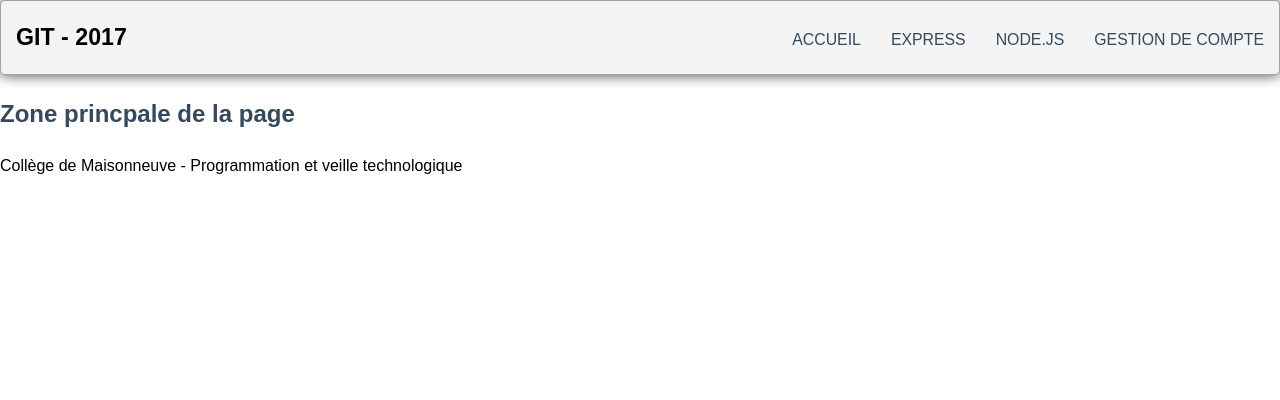
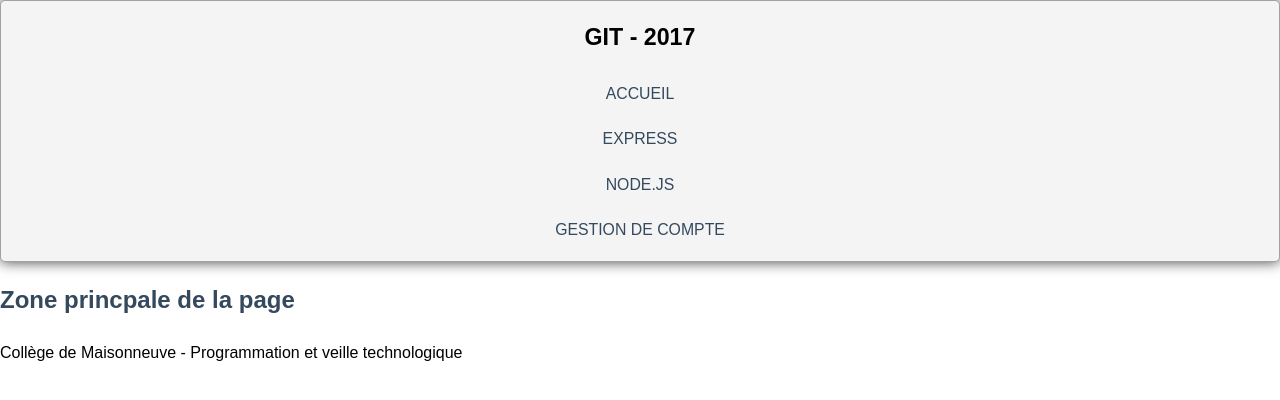
Before and after one commit to MathieuSchetagne/veille-node2, a plain HTML site: page index.htm in a window 1280 px wide. Drawn offline with Linux system fonts and the light colour scheme.

Commit message:
Création de style.less et création des shortcuts couleurs

```diff
--- a/style.less
+++ b/style.less
@@ -0,0 +1,59 @@
+@gris : #34495e;
+@noirShadow : rgba(0,0,0,0.75);
+@blanc :#f4f4f4;
+
+* {
+  box-sizing:border-box;
+}
+body {
+  font-family:'Montserrat', sans-serif;
+  line-height:1.6;
+  margin:0;
+  min-height:100vh;
+}
+ul {
+  margin:0;
+  padding:0;
+  list-style:none;
+}
+h2, h3 {
+  color:@gris;
+}
+a {
+  color:@gris;
+  text-decoration:none;
+}
+.logo {
+  margin:0;
+  font-size:1.45em;
+  padding:10px 15px;
+  text-transform:uppercase;
+  text-align:center;
+  display:block;
+}
+.main-nav {
+  margin-top:5px;
+  a {
+    padding:10px 15px;
+    text-transform:uppercase;
+    text-align:center;
+    display:block;
+    color:@gris;
+    font-size:.99em;
+  }
+  a:hover {
+    color:#718daa;
+  }
+}
+.header {
+  padding-top:.5em;
+  padding-bottom:.5em;
+  border:1px solid #a2a2a2;
+  background-color:@blanc;
+  -webkit-box-shadow:0px 0px 14px 0px@noirShadow;
+  -moz-box-shadow:0px 0px 14px 0px@noirShadow;
+  box-shadow:0px 0px 14px 0px @noirShadow;
+  -webkit-border-radius:5px;
+  -moz-border-radius:5px;
+  border-radius:5px;
+}
```
Also changed, not shown: style.css.
